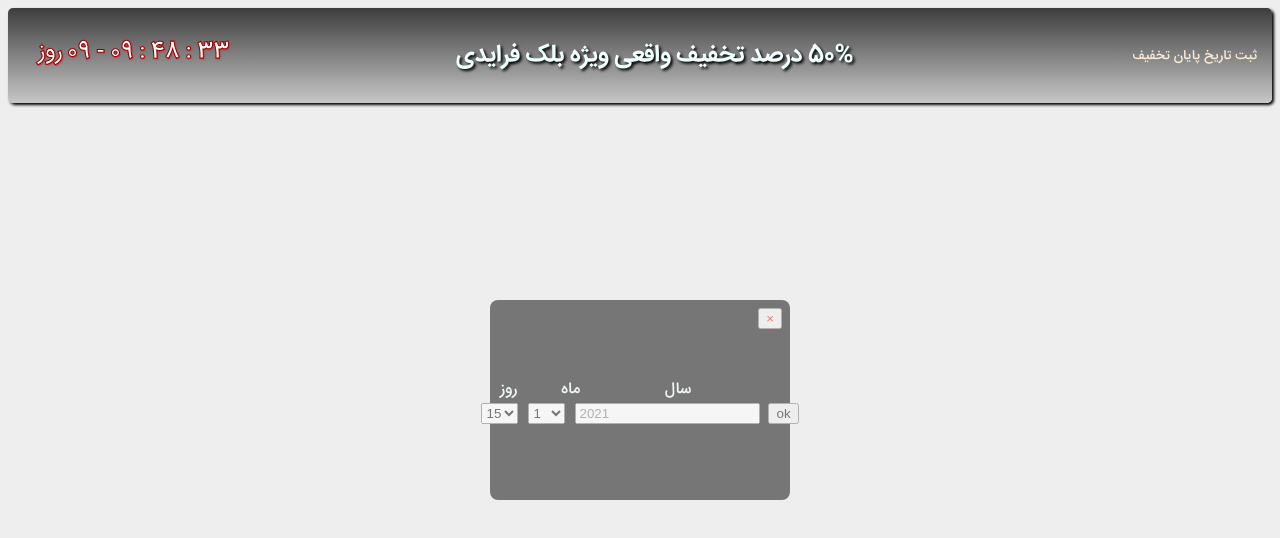
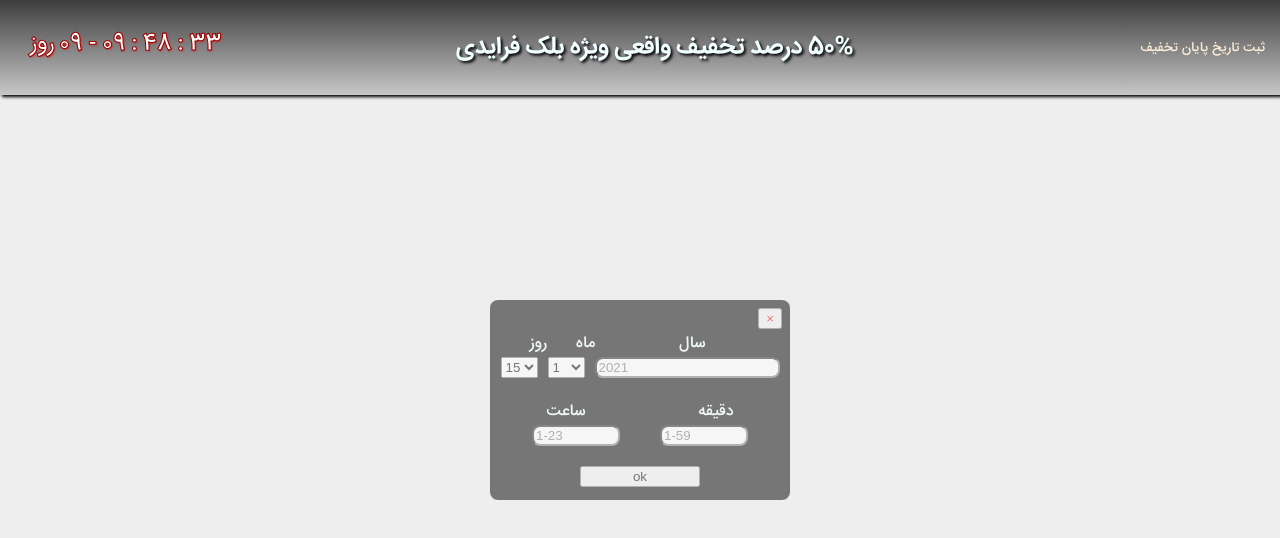
Before and after one commit to behnamsani/Landing-Page, a plain HTML site: page index.html in a window 1280 px wide. Both pictures are taken after a click on the button "ثبت تاریخ پایان تخفیف". Drawn offline with Linux system fonts and the light colour scheme.

Commit message:
Create discount hours and minutes by the user and improve the user interface

```diff
--- a/index.html
+++ b/index.html
@@ -12,12 +12,15 @@
     <div id="main">
 
         <div id="arrivalDate">
+
+            <div id="master">
                 <button id="close">×</button>
                 <div id="sectionDate">
+
                     <div id="labelPart1">
                         <label id="first">روز</label>
-                    <label >ماه</label>
-                    <label >سال</label>
+                        <label id="second">ماه</label>
+                        <label id="three">سال</label>
                     </div>
                     <div id="part1">
 
@@ -74,15 +77,24 @@
                         </select>
                         <input id="selectYear" type="text" placeholder="2021">
 
-                    <div>
-                        <button id="ok">ok</button>
-                    </div>
-
                     </div>
 
                 </div>
                 <div id="sectionTime">
 
+                    <div id="labelPart2">
+                        <label for="" id="setHours">ساعت</label>
+                        <label for="" id="setMinutes">دقیقه</label>
+                    </div>
+                    <div id="part2">
+                        <input id="hours" class="inputEnter" type="datetime" placeholder="1-23">
+                        <input id="minutes" class="inputEnter" type="datetime" placeholder="1-59">
+                    </div>
+
+                </div>
+                <div>
+                    <button id="ok">ok</button>
+                </div>
             </div>
 
         </div>
--- a/main.js
+++ b/main.js
@@ -7,44 +7,54 @@ const ok = document.querySelector("#ok");
 const btnDate = document.querySelector("#btnDate");
 const btnClose = document.querySelector("#close");
 
-// setTimeout( ()=>{
-//     boxDate.style.display="flex";
-// },1000);
-
 const date = new Date();
 const monthArr=[1,-2,1,0,1,0,1,1,0,1,0,1];
-
 const nowYear = date.getFullYear();
-// const nowMonth = 8;
 const nowMonth = date.getMonth()+1;
 const nowDay = date.getDate();
+
+const nowHours = date.getHours();
+const nowMinutes = date.getMinutes();
+const nowSeconds = date.getSeconds();
+
+let dayLeft=0;
+let targetDate=[nowDay,nowMonth,nowYear];
+let targetTime="";
 console.log(nowDay,nowMonth,nowYear);
-let targetDate=[nowDay,nowMonth,nowYear];
-
-
+console.log(nowHours,nowMinutes,nowSeconds);
 
 ok.addEventListener("click",()=>{
     const tDay = selectDay.value;
     const tMonth = selectMonth.value;
     const tYear = selectYear.value;
     targetDate = [tDay,tMonth,tYear];
-    console.log(targetDate);
-    console.log(targetDate[0],targetDate[1],targetDate[2]);
-    console.log(parseInt(targetDate[0]),parseInt(targetDate[1]),parseInt(targetDate[2]));
-    const targetTime="";
     timer();
-})
+});
 btnDate.addEventListener("click",()=>{
-    boxDate.style.display="flex";
-})
+    boxDate.style.display="block";
+    let opacity = 0;
+    for(let i=0;i<=1000;i++){
+        setTimeout(()=>{
+            opacity=opacity+0.0005;
+            boxDate.style.opacity=opacity.toString();
+        },10);
+    }
+});
 btnClose.addEventListener("click",()=>{
-    boxDate.style.display="none";
-})
+    let opacity = 0.5;
+    for(let i=0;i<=1000;i++){
+        setTimeout(()=>{
+            opacity=opacity-0.0005;
+            boxDate.style.opacity=opacity.toString();
+        },10);
+    }
+    setTimeout(()=>{
+        boxDate.style.display="none";
+    },300);
+
+});
 
 
-let dayLeft=0;
-
-//1.5.2022-12.12.12
 function timeLeft(day){
 
     if( nowYear > parseInt(day[2])){//----------------------------------------------------------
@@ -106,9 +116,6 @@ function timeLeft(day){
             }
             if(nowDay > parseInt(day[0])){
                 daysLeft(targetDate);
-                console.log(dayLeft);
-                console.log(res);
-                console.log(daysYear);
                 let mx = parseInt(day[1])-2;
                 if(mx === -1){
                     mx = 11;
--- a/style.css
+++ b/style.css
@@ -9,6 +9,7 @@
 body{
     height: 100%;
     background:#eee;
+    margin: 0;
 }
 .txt{
     direction: rtl;
@@ -27,7 +28,6 @@ body{
     justify-content: center;
     position: relative;
     box-shadow: 2px 2px 3px #000;
-    border-radius: 5px;
 }
 #time{
     color: rgb(255, 255, 255);
@@ -39,8 +39,7 @@ body{
 }
 #arrivalDate{
     display: none;
-    justify-content: center;
-    align-items: center;
+    text-align: center;
     background:rgb(0, 0, 0);
     width: 300px;
     height:200px;
@@ -48,16 +47,23 @@ body{
     top:0;bottom: 0;left:0;right: 0;
     margin:auto;
     border-radius: 8px;
-    opacity: 0.5;
+    opacity: 0;
+    transition: all 0.5s ease-in-out;
 }
+
 #ok{
-    margin-left: 8px;
+    margin: 20px 20px;
+    width: 120px;
+
 }
 #sectionDate{
     display: block;
 }
 #selectMonth{
     margin: 0 10px;
+}
+#selectYear{
+    border-radius: 8px;
 }
 #labelPart1{
     display: flex;
@@ -68,15 +74,22 @@ body{
     position: relative;
 }
 #first{
-    right: 24px !important;
+    right: 24px;
+}
+#second{
+    position: relative;
+    right: 50px;
+}
+#three{
+    position: relative;
+    right: 45px;
 }
 
 #part1{
     display: flex;
+    justify-content: center;
 }
-label{
-    position: relative;right: 65px;
-}
+
 #btnDate{
     position: absolute;right:0;top: 0;bottom: 0;
     margin:auto;
@@ -86,6 +99,7 @@ label{
     color:antiquewhite;
     font-family: IRANSans-M;
     border-radius: 8px;
+    cursor: pointer;
 }
 #btnDate:hover{
     background-image: linear-gradient(rgb(48, 47, 47),rgb(216, 216, 216));
@@ -93,4 +107,30 @@ label{
 #close{
     position:absolute; right:8px; top: 8px;
     color:red;
+    cursor: pointer;
 }
+#sectionTime{
+    display: block;
+}
+#labelPart2{
+    display: flex;
+    justify-content: space-around;
+    align-items: center;
+    color: azure;
+    font-family: IRANSans-M;
+    position: relative;
+    justify-content: space-around;
+    margin-top: 20px;
+}
+#part2{
+    display: flex;
+    justify-content: center;
+}
+#master{
+    margin-top: 30px;
+}
+.inputEnter{
+    width: 80px;
+    margin: 0 20px;
+    border-radius: 8px;
+}
```
Lines whose indentation alone changed are shown as unchanged.
